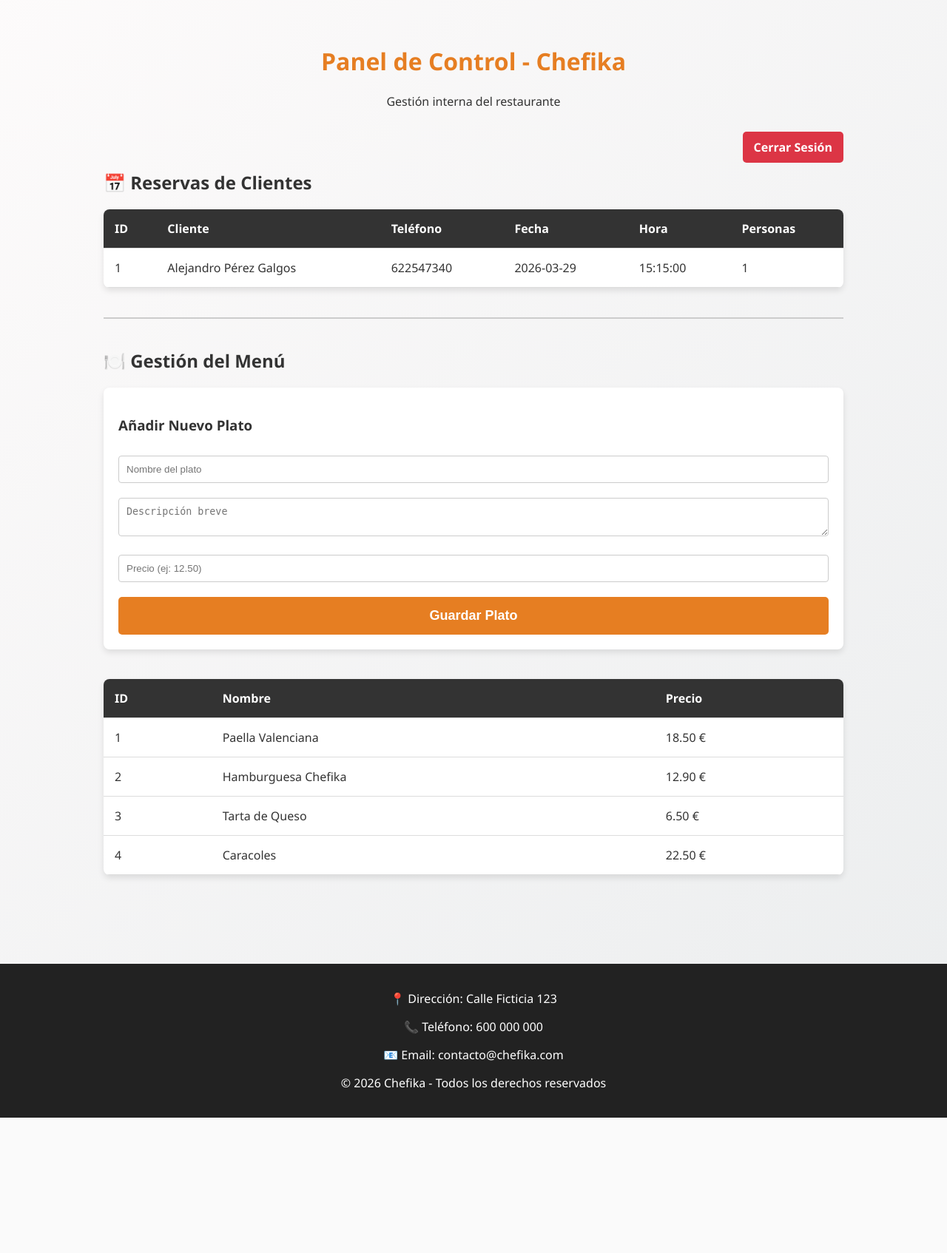
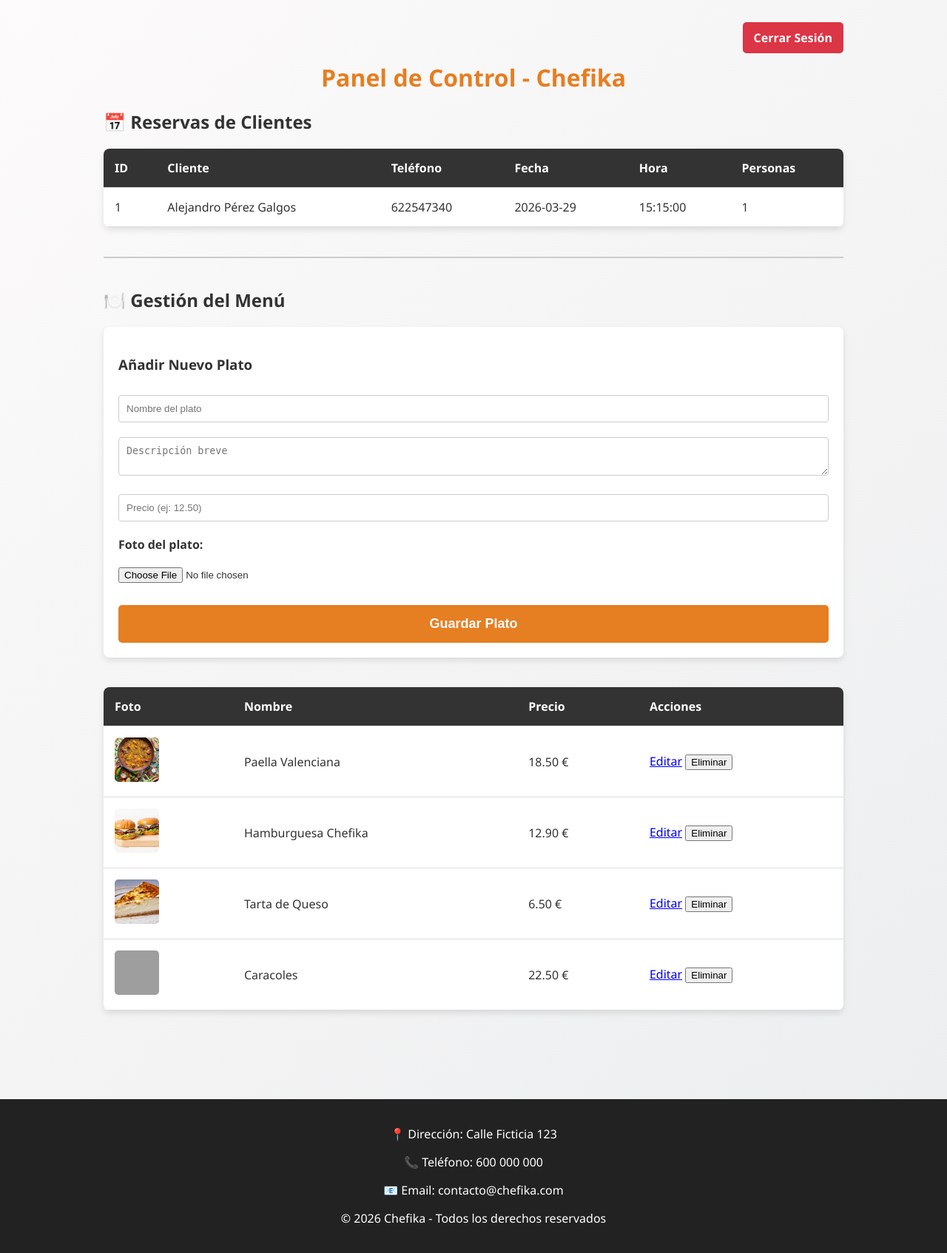
Before and after one commit to Alexneitor137/Proyecto-3-trimestre, a PHP site: page /admin.php in a window 1280 px wide. Shown: the part 63-1757 px from the top of the page at 74% size. Before the commit the page ends 1574 px from the top, so only its background shows below. Run offline with PHP 8.4, Linux system fonts and the light colour scheme; the visitor is signed in with stand-in values (Sample User, id 1); data comes from the database, SQL or seed files in the repository; grey boxes are pictures that could not be loaded.

Commit message:
admin mejorado
Ahora puedo editar y eliminar los platos del manu, ademas de haber añadido imagenes a los platos, y el poder ponerles imagenes al crearlos, las cuales van con un sistema de numeros en los nombres que representa los segundos desde 1970, para asi poder distinguirla de otras, por ejemplo distinguir varias imagenes de hamburguesas o en el caso de ya tener una imagen llamada hamburguesa y trates de subir otra llamada igual, que no se borre la anterior

```diff
--- a/admin.php
+++ b/admin.php
@@ -1,48 +1,65 @@
 <?php
 session_start();
-
-// Si NO existe la sesión o no es true, lo expulsamos a la página de login
 if (!isset($_SESSION['admin_logeado']) || $_SESSION['admin_logeado'] !== true) {
     header("Location: login.php");
-    exit(); // Detenemos la ejecución de la página inmediatamente
+    exit();
 }
 
-// 1. Conectamos a la base de datos
 require_once 'conexion.php';
 
-// 2. Lógica para AÑADIR un plato nuevo si se ha enviado el formulario
+// --- 1. LÓGICA PARA ELIMINAR UN PLATO ---
+if (isset($_POST['eliminar_plato'])) {
+    $id_borrar = $_POST['id_plato'];
+
+    // Preparamos la consulta para borrar
+    $stmt_del = $conn->prepare("DELETE FROM platos WHERE id = ?");
+    $stmt_del->bind_param("i", $id_borrar);
+    $stmt_del->execute();
+    $stmt_del->close();
+
+    header("Location: admin.php");
+    exit();
+}
+
+// --- 2. LÓGICA PARA AÑADIR UN PLATO CON IMAGEN ---
 if ($_SERVER["REQUEST_METHOD"] == "POST" && isset($_POST['add_plato'])) {
     $nombre = $_POST['nombre_plato'];
     $desc = $_POST['desc_plato'];
     $precio = $_POST['precio_plato'];
-    // Por ahora ponemos una imagen por defecto
-    $imagen = "default.jpg";
+    $nombre_imagen = "default.jpg"; // Imagen por defecto si no suben ninguna
+
+    // Comprobamos si se ha subido un archivo y si no hay errores
+    if (isset($_FILES['imagen_plato']) && $_FILES['imagen_plato']['error'] == 0) {
+        // Generamos un nombre único para que no se sobrescriban fotos con el mismo nombre
+        $nombre_imagen = time() . "_" . basename($_FILES["imagen_plato"]["name"]);
+        $ruta_destino = "imgs/" . $nombre_imagen;
+
+        // Movemos el archivo de la memoria temporal a tu carpeta imgs/
+        move_uploaded_file($_FILES["imagen_plato"]["tmp_name"], $ruta_destino);
+    }
 
     $stmt = $conn->prepare("INSERT INTO platos (nombre, descripcion, precio, imagen) VALUES (?, ?, ?, ?)");
-    $stmt->bind_param("ssds", $nombre, $desc, $precio, $imagen);
+    $stmt->bind_param("ssds", $nombre, $desc, $precio, $nombre_imagen);
     $stmt->execute();
     $stmt->close();
 
-    // Recargamos la página para que el plato aparezca en la tabla de abajo
     header("Location: admin.php");
     exit();
 }
 
-// 3. Obtenemos todas las reservas ordenadas de la más reciente a la más antigua
+// --- 3. OBTENER DATOS PARA LAS TABLAS ---
 $resultado_reservas = $conn->query("SELECT * FROM reservas ORDER BY fecha DESC, hora DESC");
-
-// 4. Obtenemos todos los platos
 $resultado_platos = $conn->query("SELECT * FROM platos");
 
 include 'header.php';
 ?>
 
 <main style="padding: 40px 20px; max-width: 1000px; margin: 0 auto;">
-    <h1 style="text-align: center; color: #e67e22;">Panel de Control - Chefika</h1>
-    <p style="text-align: center; margin-bottom: 40px;">Gestión interna del restaurante</p>
     <div style="text-align: right; margin-bottom: 20px;">
         <a href="logout.php" style="background-color: #dc3545; color: white; padding: 10px 15px; text-decoration: none; border-radius: 5px; font-weight: bold;">Cerrar Sesión</a>
     </div>
+
+    <h1 style="text-align: center; color: #e67e22;">Panel de Control - Chefika</h1>
 
     <h2>📅 Reservas de Clientes</h2>
     <table class="admin-table">
@@ -72,12 +89,15 @@ include 'header.php';
 
     <div class="admin-form">
         <h3>Añadir Nuevo Plato</h3>
-        <form method="POST" action="admin.php">
+        <form method="POST" action="admin.php" enctype="multipart/form-data">
             <input type="hidden" name="add_plato" value="1">
 
             <input type="text" name="nombre_plato" placeholder="Nombre del plato" required>
             <textarea name="desc_plato" rows="2" placeholder="Descripción breve" required></textarea>
             <input type="number" step="0.01" name="precio_plato" placeholder="Precio (ej: 12.50)" required>
+
+            <label for="imagen_plato" style="font-weight: bold; display: block; margin-top: 10px;">Foto del plato:</label>
+            <input type="file" name="imagen_plato" id="imagen_plato" accept="image/*" style="border: none; padding-left: 0;">
 
             <button type="submit" class="btn-reservar" style="width: 100%;">Guardar Plato</button>
         </form>
@@ -85,19 +105,29 @@ include 'header.php';
 
     <table class="admin-table">
         <tr>
-            <th>ID</th>
+            <th>Foto</th>
             <th>Nombre</th>
             <th>Precio</th>
+            <th>Acciones</th>
         </tr>
         <?php while($plato = $resultado_platos->fetch_assoc()): ?>
         <tr>
-            <td><?php echo $plato['id']; ?></td>
+            <td>
+                <img src="imgs/<?php echo $plato['imagen']; ?>" alt="Foto plato" style="width: 60px; height: 60px; object-fit: cover; border-radius: 5px;">
+            </td>
             <td><?php echo htmlspecialchars($plato['nombre']); ?></td>
             <td><?php echo $plato['precio']; ?> €</td>
+            <td>
+                <a href="editar.php?id=<?php echo $plato['id']; ?>" class="btn-accion btn-editar">Editar</a>
+
+                <form method="POST" action="admin.php" style="display: inline-block; margin: 0;" onsubmit="return confirm('¿Estás seguro de que quieres eliminar este plato?');">
+                    <input type="hidden" name="id_plato" value="<?php echo $plato['id']; ?>">
+                    <button type="submit" name="eliminar_plato" class="btn-accion btn-eliminar">Eliminar</button>
+                </form>
+            </td>
         </tr>
         <?php endwhile; ?>
     </table>
-
 </main>
 
 <?php include 'footer.php'; ?>
```
